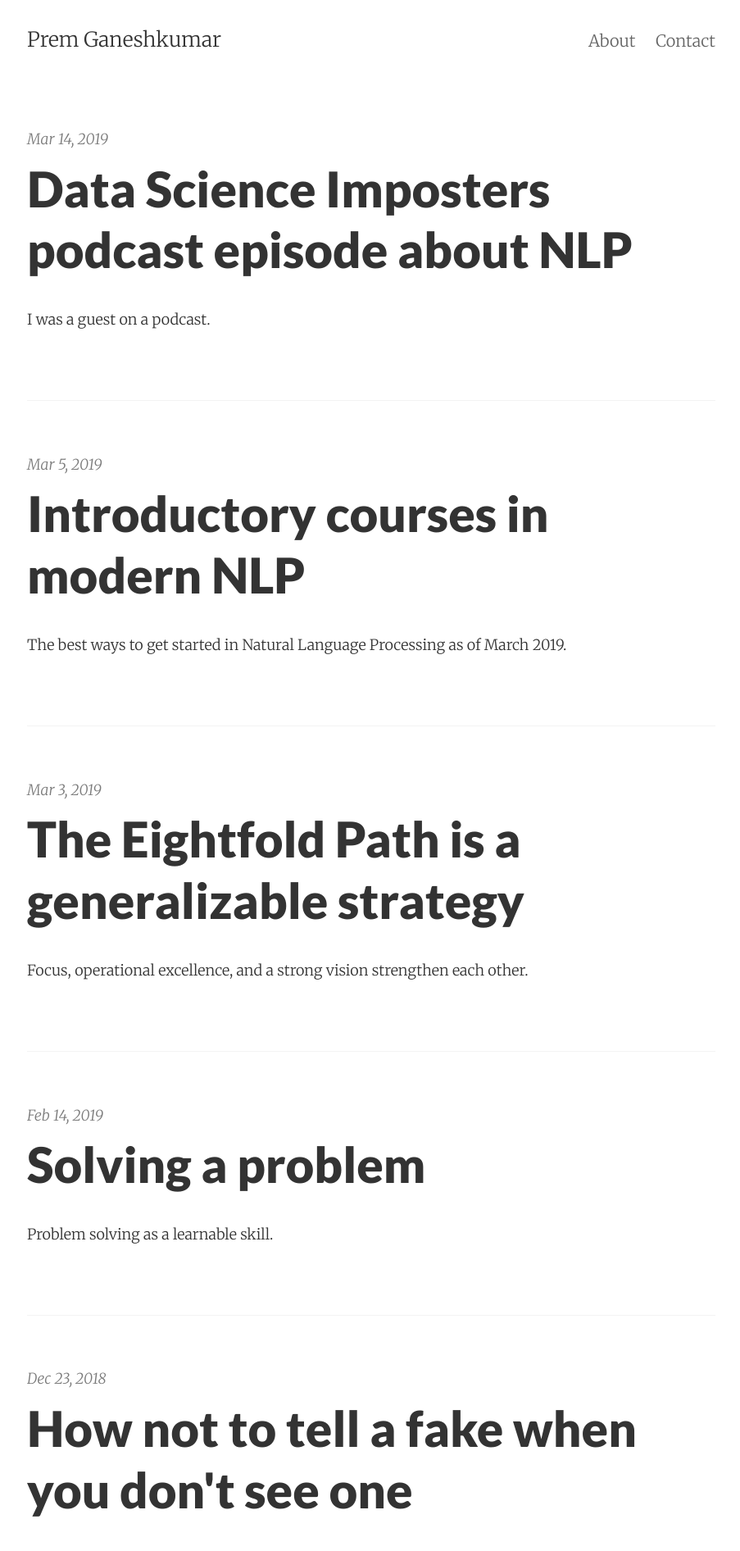
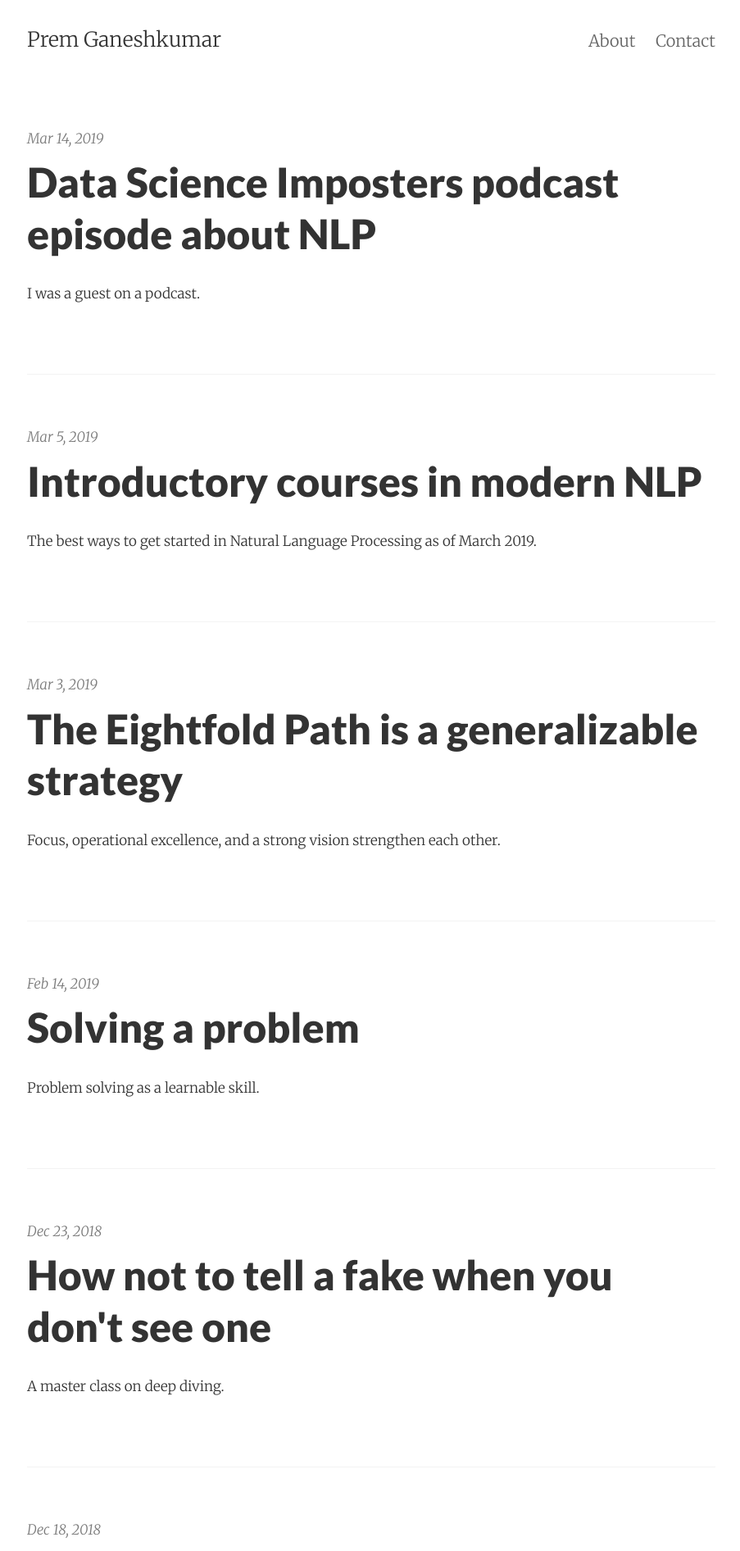
Before and after one commit to premgane/premgane.github.io, a Jekyll site: the page built from index.html, in a window 1280 px wide. Shown: the top 1892 px of the page at 82% size, without its empty margins (187-1090 px from the left). Built offline with Jekyll 4.4.1, drawn with Linux system fonts in a browser that asks for light colours; the list of posts is cut into pages by our own code.

Commit message:
Fix typography oversized fonts

```diff
--- a/_sass/_typography.scss
+++ b/_sass/_typography.scss
@@ -9,8 +9,8 @@ abbr {
 
 p {
   color: #333;
-  line-height: 1.8rem;
-  font-size: 0.9rem;
+  line-height: 1.75rem;
+  font-size: 0.85rem;
 }
 
 small,
--- a/_sass/_variables.scss
+++ b/_sass/_variables.scss
@@ -7,7 +7,7 @@ $heading-font-family: 'Lato', 'Helvetica Neue', Helvetica, sans-serif !default;
 $heading-font-weight: 900 !default;
 $heading-line-height: 1.25 !default;
 $monospace-font-family: 'Source Code Pro', Consolas, monospace !default;
-$h1: 2.998rem !default;
+$h1: 2.5rem !default;
 $h2: 1.5rem !default;
 $h3: 1.25rem !default;
 $h31: 1.1rem !default;
```
Also changed, not shown: 1 other file.
